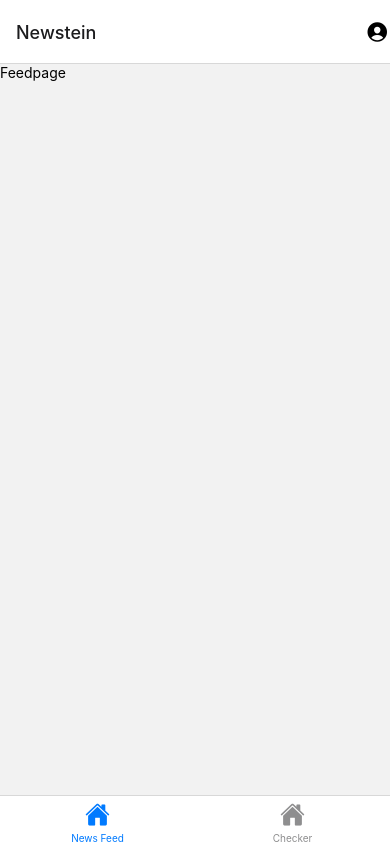
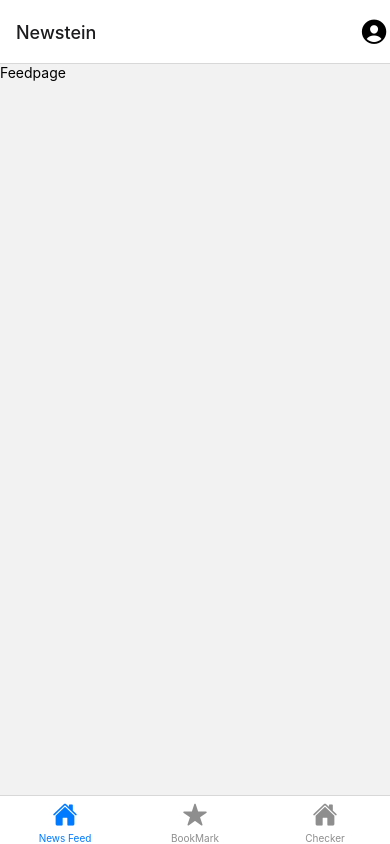
Before and after one commit to coldKaushal/newstein, a React Native app: screen / in a window 390 px wide. Built offline with nearby package versions, Linux system fonts and the light colour scheme.

Commit message:
add bookmark tab

```diff
--- a/App.js
+++ b/App.js
@@ -4,7 +4,7 @@ import { NavigationContainer } from "@react-navigation/native";
 import { createNativeStackNavigator } from "@react-navigation/native-stack";
 
 import Feedpage from "./screen/feedPage";
-
+import BookMark from "./screen/bookmark";
 import Profile from "./screen/profile";
 import Avatar from "./components/avatar";
 import { createBottomTabNavigator } from "@react-navigation/bottom-tabs";
@@ -30,6 +30,17 @@ function TabScreen() {
           }}
         />
         <Tab.Screen
+          name="bookmark"
+          component={BookMark}
+          options={{
+            title: "BookMark",
+            headerShown: false,
+            tabBarIcon: ({ color, size }) => (
+              <TabBarIcon name="star" color={color} size={size} />
+            ),
+          }}
+        />
+        <Tab.Screen
           name="checker"
           component={NewsChecker}
           options={{
@@ -40,6 +51,7 @@ function TabScreen() {
             ),
           }}
         />
+
       </Tab.Navigator>
     </View>
   );
@@ -49,19 +61,16 @@ export default function App() {
   return (
     <View style={styles.root}>
       <NavigationContainer>
-        <Stack.Navigator
-          screenOptions={({ route, navigation }) => ({
-            headerRight: () => {
-              return <Avatar onPress={() => navigation.navigate("profile")} />;
-            },
-          })}
-        >
+        <Stack.Navigator>
           <Stack.Screen
             name="body"
             component={TabScreen}
-            options={{
+            options={({navigation}) =>({
               title: "Newstein",
-            }}
+              headerRight: () => {
+                return <Avatar onPress={() => navigation.navigate("profile")} />;
+              },
+            })}
           />
           <Stack.Screen name="profile" component={Profile} />
         </Stack.Navigator>
--- a/components/avatar.js
+++ b/components/avatar.js
@@ -3,7 +3,7 @@ import Ionicons from '@expo/vector-icons/Ionicons';
 function Avatar({onPress}){
     return <View>
         <Pressable onPress={onPress}>
-            <Ionicons name="person-circle" size={24} />
+            <Ionicons name="person-circle" size={30} />
         </Pressable>
     </View>
 }
--- /dev/null
+++ b/screen/bookmark.js
@@ -0,0 +1,9 @@
+import { View } from "react-native";
+
+function BookMark(){
+    return <View>
+        <Text>BookMark</Text>
+    </View>
+}
+
+export default BookMark;
```
